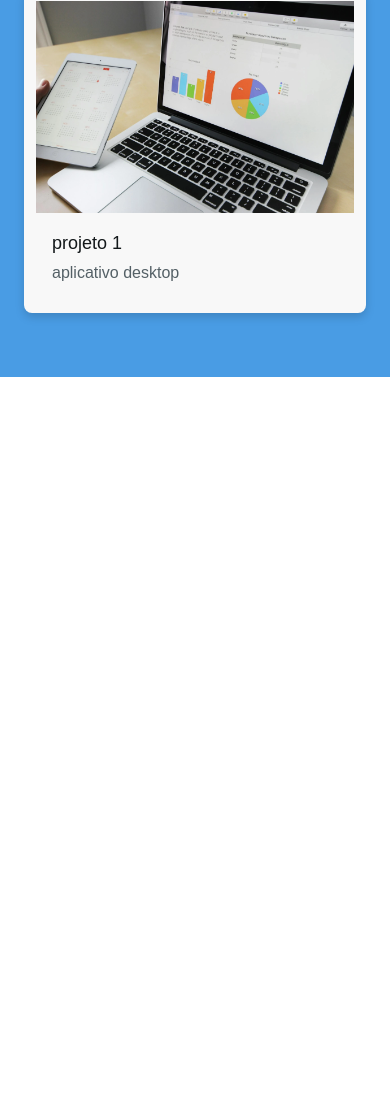
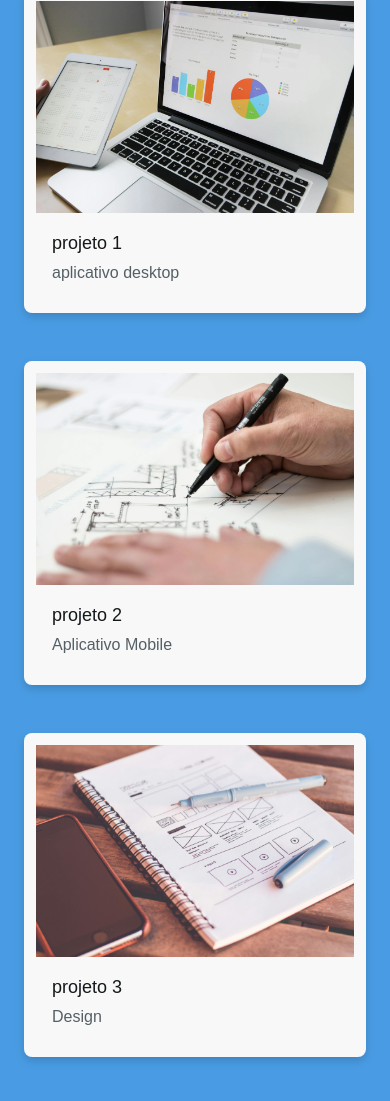
Before and after one commit to ronalmaldito/portif-lio_2, a website: page src/index.html in a window 390 px wide. Shown: the part 1135-2236 px from the top of the page. Before the commit the page ends 1512 px from the top, so only its background shows below. Drawn offline with Linux system fonts and the light colour scheme; a web font is replaced by a local one.

Commit message:
finalizando com os outros cards

```diff
--- a/src/index.html
+++ b/src/index.html
@@ -66,9 +66,9 @@
 
      <!--ultimos projetos-->
 
-     <section class="bg-secondary text-black px-6 py-16 flex flex-col gap-8">
+     <section class="bg-secondary text-black px-6 py-16 flex flex-col gap-8 items-center">
         <h2 class="text-white font-extrabold text-2xl">ULTIMOS PROJETOS</h2>
-        <div class="grid grid-flow-row grid-col-1">
+        <div class="grid grid-flow-row grid-col-1 gap-12">
             <div class="bg-white max-w[380px] flex flex-col rounded-lg overflow-hidden p-3 drop-shadow-lg">
                 <div class="rounded-lg ">
                         <img src="img/Card1.webp" alt="imagem de um cara mexendo no pc">
@@ -78,7 +78,24 @@
                     <p class="text-base text-gray">aplicativo desktop</p>
                 </div>
             </div>
-
+            <div class="bg-white max-w[380px] flex flex-col rounded-lg overflow-hidden p-3 drop-shadow-lg">
+                <div class="rounded-lg ">
+                        <img src="img/Card2.webp" alt="imagem de um cara mexendo no pc">
+                </div>
+                <div class="flex flex-col gap-1 p-4">
+                    <h3 class="text-lg">projeto 2</h3>
+                    <p class="text-base text-gray">Aplicativo Mobile</p>
+                </div>
+            </div>
+            <div class="bg-white max-w[380px] flex flex-col rounded-lg overflow-hidden p-3 drop-shadow-lg">
+                <div class="rounded-lg ">
+                        <img src="img/Card3.jpg" alt="imagem de um cara mexendo no pc">
+                </div>
+                <div class="flex flex-col gap-1 p-4">
+                    <h3 class="text-lg">projeto 3</h3>
+                    <p class="text-base text-gray">Design</p>
+                </div>
+            </div>
         </div>
      </section>
 </body>
```
Also changed, not shown: src/output.css.
